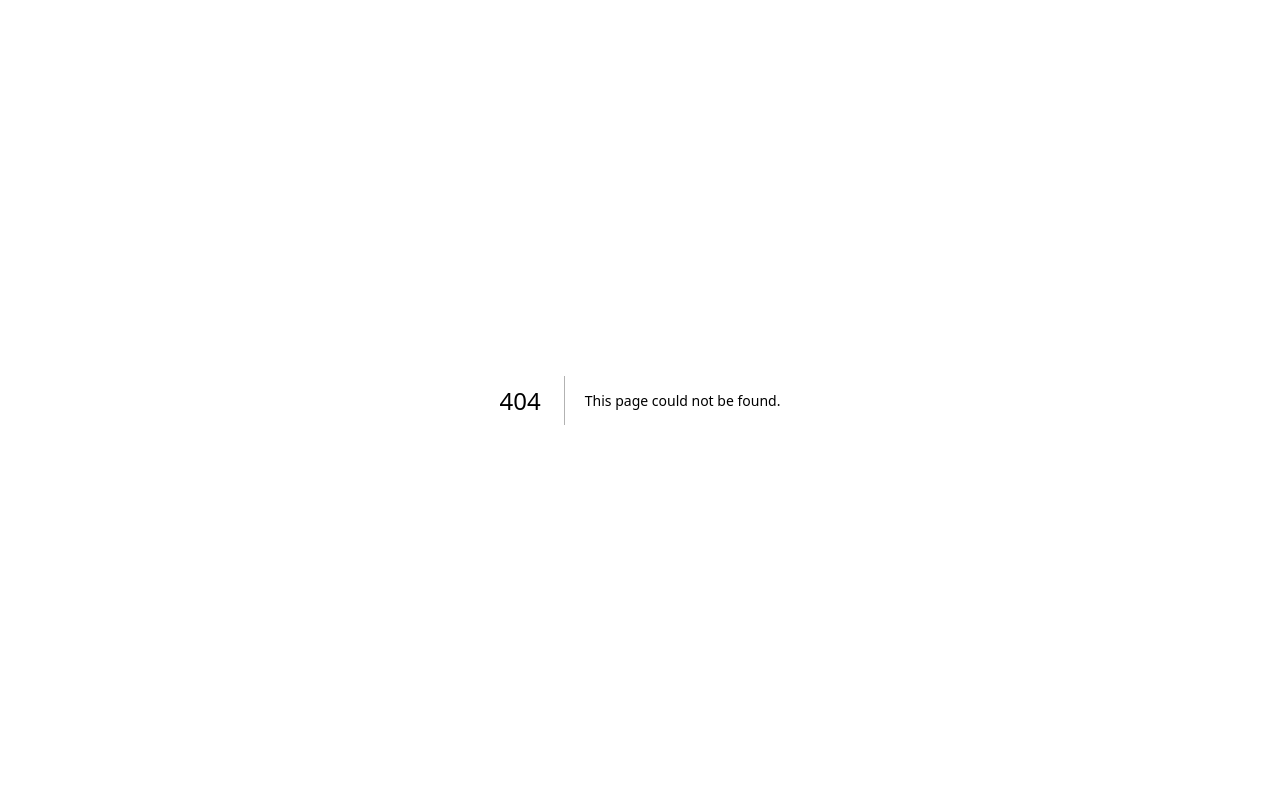
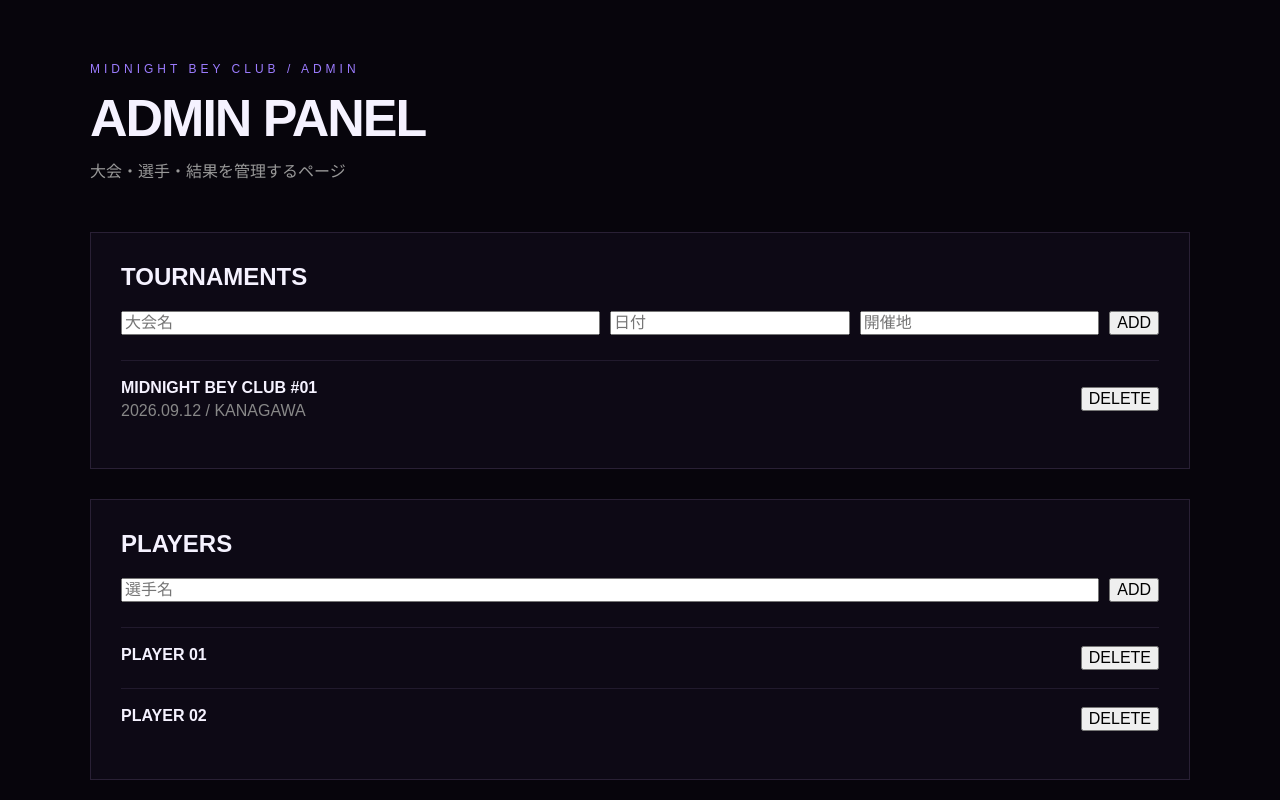
Before and after one commit to togekotamako-cell/midnight-bey-club, a Next.js app: page /app/admin in a window 1280 px wide. Before the commit this address had no page. Shown: the top 800 px of the page. Built offline with nearby package versions, Linux system fonts and the light colour scheme.

Commit message:
Create page.tsx

```diff
--- /dev/null
+++ b/app/app/admin/page.tsx
@@ -0,0 +1,273 @@
+"use client";
+
+import { useState } from "react";
+
+type Tournament = {
+  id: number;
+  name: string;
+  date: string;
+  location: string;
+};
+
+type Player = {
+  id: number;
+  name: string;
+};
+
+export default function AdminPage() {
+  const [tournaments, setTournaments] = useState<Tournament[]>([
+    {
+      id: 1,
+      name: "MIDNIGHT BEY CLUB #01",
+      date: "2026.09.12",
+      location: "KANAGAWA",
+    },
+  ]);
+
+  const [players, setPlayers] = useState<Player[]>([
+    { id: 1, name: "PLAYER 01" },
+    { id: 2, name: "PLAYER 02" },
+  ]);
+
+  const [newTournament, setNewTournament] = useState({
+    name: "",
+    date: "",
+    location: "",
+  });
+
+  const [newPlayer, setNewPlayer] = useState("");
+
+  const addTournament = () => {
+    if (!newTournament.name.trim()) return;
+
+    setTournaments([
+      ...tournaments,
+      {
+        id: Date.now(),
+        ...newTournament,
+      },
+    ]);
+
+    setNewTournament({
+      name: "",
+      date: "",
+      location: "",
+    });
+  };
+
+  const addPlayer = () => {
+    if (!newPlayer.trim()) return;
+
+    setPlayers([
+      ...players,
+      {
+        id: Date.now(),
+        name: newPlayer,
+      },
+    ]);
+
+    setNewPlayer("");
+  };
+
+  const deleteTournament = (id: number) => {
+    setTournaments(tournaments.filter((t) => t.id !== id));
+  };
+
+  const deletePlayer = (id: number) => {
+    setPlayers(players.filter((p) => p.id !== id));
+  };
+
+  return (
+    <main
+      style={{
+        minHeight: "100vh",
+        background: "#07050c",
+        color: "#f5f2ff",
+        padding: "50px 6%",
+        fontFamily: "Arial, sans-serif",
+      }}
+    >
+      <div style={{ maxWidth: 1100, margin: "0 auto" }}>
+        <div style={{ marginBottom: 50 }}>
+          <p
+            style={{
+              letterSpacing: "4px",
+              fontSize: 12,
+              color: "#9c7cff",
+            }}
+          >
+            MIDNIGHT BEY CLUB / ADMIN
+          </p>
+
+          <h1
+            style={{
+              fontSize: 52,
+              margin: "10px 0",
+              letterSpacing: "-2px",
+            }}
+          >
+            ADMIN PANEL
+          </h1>
+
+          <p style={{ color: "#999", marginTop: 10 }}>
+            大会・選手・結果を管理するページ
+          </p>
+        </div>
+
+        {/* TOURNAMENTS */}
+        <section
+          style={{
+            border: "1px solid #292035",
+            background: "#0d0915",
+            padding: 30,
+            marginBottom: 30,
+          }}
+        >
+          <h2 style={{ marginTop: 0 }}>TOURNAMENTS</h2>
+
+          <div
+            style={{
+              display: "grid",
+              gridTemplateColumns: "2fr 1fr 1fr auto",
+              gap: 10,
+              marginBottom: 25,
+            }}
+          >
+            <input
+              placeholder="大会名"
+              value={newTournament.name}
+              onChange={(e) =>
+                setNewTournament({
+                  ...newTournament,
+                  name: e.target.value,
+                })
+              }
+            />
+
+            <input
+              placeholder="日付"
+              value={newTournament.date}
+              onChange={(e) =>
+                setNewTournament({
+                  ...newTournament,
+                  date: e.target.value,
+                })
+              }
+            />
+
+            <input
+              placeholder="開催地"
+              value={newTournament.location}
+              onChange={(e) =>
+                setNewTournament({
+                  ...newTournament,
+                  location: e.target.value,
+                })
+              }
+            />
+
+            <button onClick={addTournament}>ADD</button>
+          </div>
+
+          {tournaments.map((tournament) => (
+            <div
+              key={tournament.id}
+              style={{
+                display: "flex",
+                justifyContent: "space-between",
+                alignItems: "center",
+                borderTop: "1px solid #211a2d",
+                padding: "18px 0",
+              }}
+            >
+              <div>
+                <strong>{tournament.name}</strong>
+                <div style={{ color: "#888", marginTop: 5 }}>
+                  {tournament.date} / {tournament.location}
+                </div>
+              </div>
+
+              <button onClick={() => deleteTournament(tournament.id)}>
+                DELETE
+              </button>
+            </div>
+          ))}
+        </section>
+
+        {/* PLAYERS */}
+        <section
+          style={{
+            border: "1px solid #292035",
+            background: "#0d0915",
+            padding: 30,
+            marginBottom: 30,
+          }}
+        >
+          <h2 style={{ marginTop: 0 }}>PLAYERS</h2>
+
+          <div
+            style={{
+              display: "flex",
+              gap: 10,
+              marginBottom: 25,
+            }}
+          >
+            <input
+              style={{ flex: 1 }}
+              placeholder="選手名"
+              value={newPlayer}
+              onChange={(e) => setNewPlayer(e.target.value)}
+            />
+
+            <button onClick={addPlayer}>ADD</button>
+          </div>
+
+          {players.map((player) => (
+            <div
+              key={player.id}
+              style={{
+                display: "flex",
+                justifyContent: "space-between",
+                borderTop: "1px solid #211a2d",
+                padding: "18px 0",
+              }}
+            >
+              <strong>{player.name}</strong>
+
+              <button onClick={() => deletePlayer(player.id)}>
+                DELETE
+              </button>
+            </div>
+          ))}
+        </section>
+
+        {/* RESULTS */}
+        <section
+          style={{
+            border: "1px solid #292035",
+            background: "#0d0915",
+            padding: 30,
+          }}
+        >
+          <h2 style={{ marginTop: 0 }}>RESULTS</h2>
+
+          <p style={{ color: "#888" }}>
+            次の段階でここに大会結果入力とポイント自動計算を追加します。
+          </p>
+
+          <div
+            style={{
+              padding: 20,
+              border: "1px dashed #392b50",
+              color: "#9c7cff",
+            }}
+          >
+            1位 → 3pt　/　2位 → 2pt　/　3位 → 1pt
+            <br />
+            チーム戦 → 1位 2pt / 2位 1pt
+          </div>
+        </section>
+      </div>
+    </main>
+  );
+}
```
